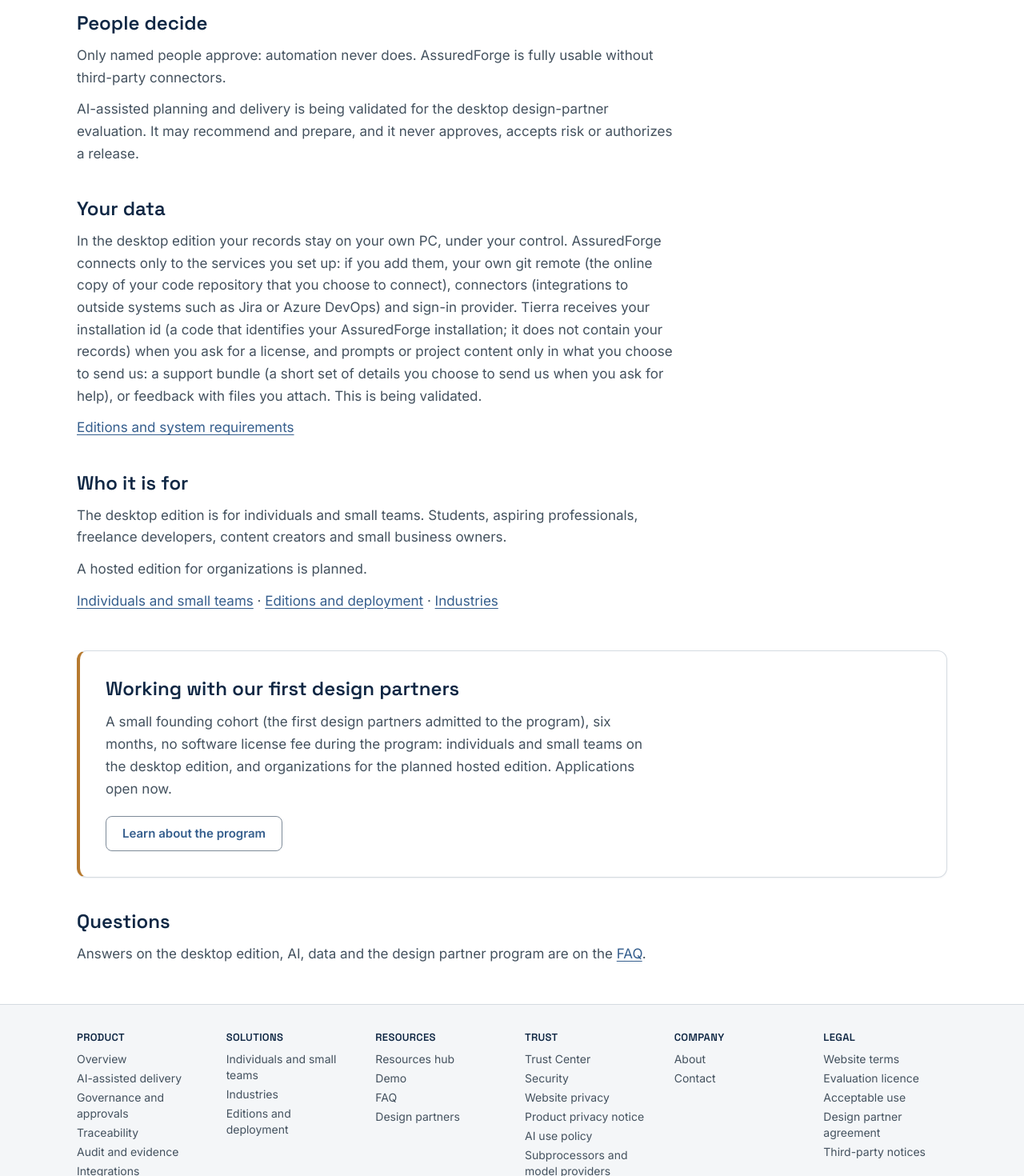
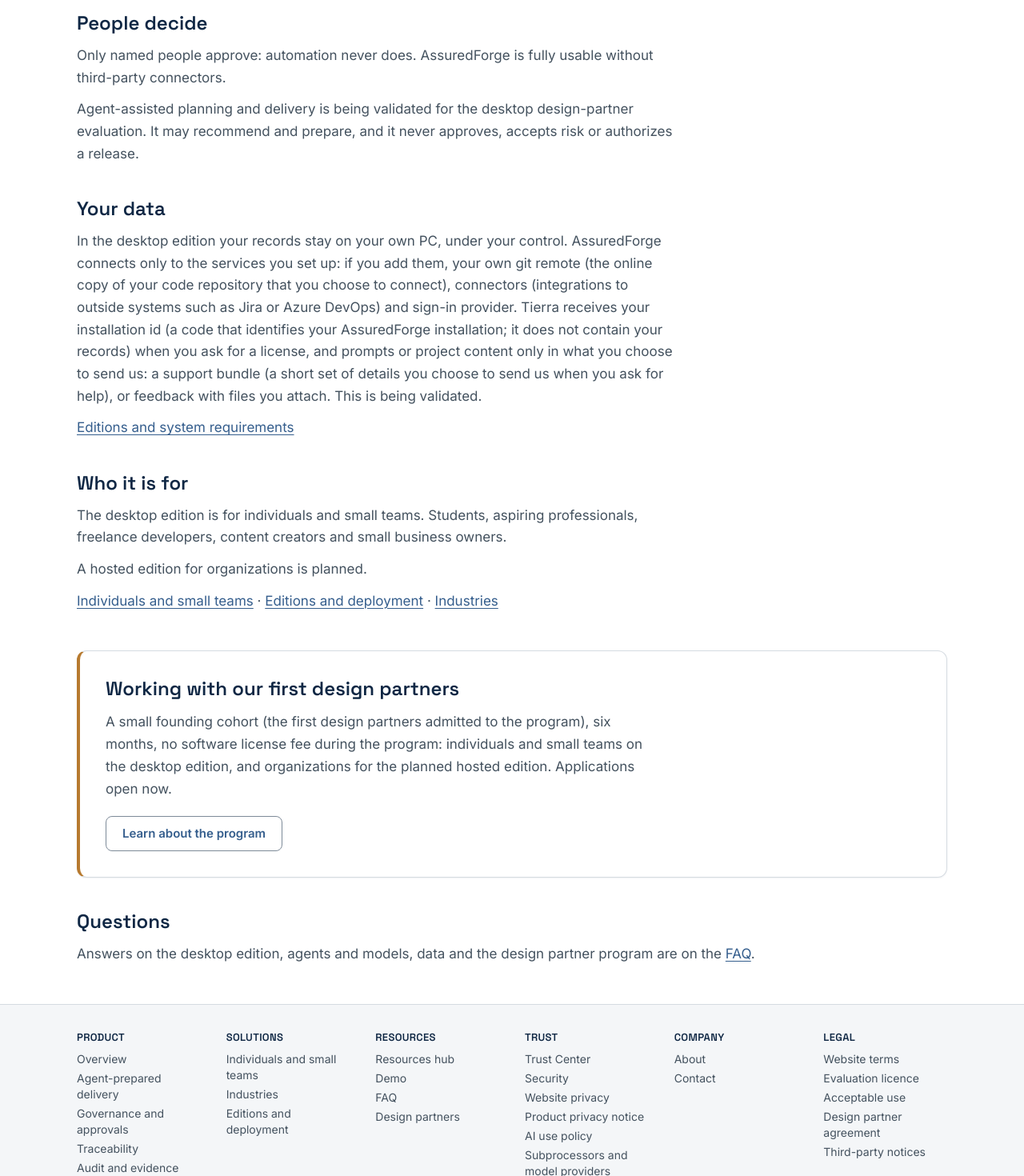
Before and after one commit to burri-us/assuredforge-site, a Next.js app: page / in a window 1280 px wide. Shown: the part 1940-3410 px from the top of the page at 80% size. Built offline with nearby package versions, Linux system fonts and the light colour scheme.

Commit message:
DEC-577 copy round draft: no AI in headlines, names and product copy (disclosure, legal and policy texts unchanged pending the owner); plan in docs/DEC-577-COPY-ROUND.md; local only

```diff
--- a/components/AiWording.tsx
+++ b/components/AiWording.tsx
@@ -21,28 +21,28 @@ export const AI = ON
   ? {
       // ---- NEW WORDING (needs the owner's decision) ----
       tag: "Design-partner evaluation",
-      heroTitle: "Governed software delivery, with AI that never approves.",
+      heroTitle: "Governed software delivery, where agents prepare and people decide.",
       heroLead:
-        "AssuredForge runs AI-assisted delivery under your rules: every requirement traced, the approvals the governance requires given by named people, and every action in an audit chain you can prove.",
+        "AssuredForge runs agent-assisted delivery under your rules: every requirement traced, the approvals the governance requires given by named people, and every action in an audit chain you can prove.",
       homeBlock:
-        "AI-assisted planning and delivery runs under human governance: people set the governance, give the approvals it requires and handle every exception, and AI never approves, accepts risk or authorizes a release. This is being validated.", // CL-40R, CL-46 (OI-474 WS-3, DEC-559)
+        "Agent-assisted planning and delivery runs under human governance: people set the governance, give the approvals it requires and handle every exception, and agents never approve, accept risk or authorize a release. This is being validated.", // CL-40R, CL-46 (OI-474 WS-3, DEC-559)
       deliverTile:
-        "AI-assisted planning and delivery runs on your own PC with your own model key. Every run has a run budget and a monthly limit, with defaults you change in Setup. Model execution stays off until an administrator turns it on.", // CL-19, CL-49
+        "Agent-assisted planning and delivery runs on your own PC with your own model key. Every run has a run budget and a monthly limit, with defaults you change in Setup. Model execution stays off until an administrator turns it on.", // CL-19, CL-49
       deliverStatus: "Being validated", // CL-46 (one label for AI everywhere)
       productLead:
-        "AI-assisted planning and delivery runs under human governance: people set the governance, give the approvals it requires and handle every exception, and AI never approves, accepts risk or authorizes a release.", // CL-40R
-      proof4: "Use your own AI model key", // CL-47 (Being validated)
+        "Agent-assisted planning and delivery runs under human governance: people set the governance, give the approvals it requires and handle every exception, and agents never approve, accept risk or authorize a release.", // CL-40R
+      proof4: "Use your own model key", // CL-47 (Being validated)
       dataModel: "Your data, your model key",
       dataModelSentence: "You use your own model key. Every run has a run budget and a monthly limit, with defaults you change in Setup. ", // CL-47, CL-49
       // CL-48: technical pages, FAQ and quick start only.
       modelPath: "The evaluation kit works with your own Anthropic API key. Other model sources appear in Setup only once they are supported for your installed version.",
       // WR-04: how it works, in plain words.
       how: [
-        { t: "AI builds", d: "AI-assisted planning and delivery prepares the work for a Feature, under human governance." }, // CL-40R
-        { t: "Independent tests check", d: "Each AI-built delivery is checked by an independent test suite written from the requirements, which stays fixed across reworks." }, // CL-50
+        { t: "Agents build", d: "Agent-assisted planning and delivery prepares the work for a Feature, under human governance." }, // CL-40R
+        { t: "Independent tests check", d: "Each agent-built delivery is checked by an independent test suite written from the requirements, which stays fixed across reworks." }, // CL-50
       ],
-      flow: ["Requirement", "AI builds", "Independent tests", "Your approval", "Release and proof"],
-      flowAlt: "Five steps in order: a requirement is recorded, AI builds the work, independent tests check it, you approve it, and it is released with the proof recorded.",
+      flow: ["Requirement", "Agents build", "Independent tests", "Your approval", "Release and proof"],
+      flowAlt: "Five steps in order: a requirement is recorded, agents build the work, independent tests check it, you approve it, and it is released with the proof recorded.",
       demoShot: "Model key, run budget and monthly limit (Setup)",
       installStep: "Create your Tenant, then enter your own model key in Setup. Model execution stays off until an administrator turns it on.",
       securityFlow:
@@ -51,8 +51,8 @@ export const AI = ON
       faqCost: "Model usage is billed to you by your own provider; Tierra does not resell, bill or mark up model usage.", // CL-55
       ownKeyBilling: "You use your own model key; your provider bills you for its usage.", // CL-52 (DEC-439)
       productPoints: [
-        "AI-assisted planning and delivery runs on your own PC with your own model source and credentials.", // CL-19
-        "Each AI-built delivery is checked by an independent test suite written from the requirements, which stays fixed across reworks.", // CL-50
+        "Agent-assisted planning and delivery runs on your own PC with your own model source and credentials.", // CL-19
+        "Each agent-built delivery is checked by an independent test suite written from the requirements, which stays fixed across reworks.", // CL-50
         "You use your own model key.", // CL-47
         "Every run has a run budget and a monthly limit, with defaults you change in Setup. Model execution stays off until an administrator turns it on in Setup as a signed, recorded decision.", // CL-49, CL-19
         "A named person gives the approvals the governance requires before anything is released.", // CL-40R
@@ -66,11 +66,11 @@ export const AI = ON
       heroLead:
         "AssuredForge governs software delivery under your rules: every requirement traced, every release approved and signed by a named person, every action in a tamper-evident audit chain.",
       homeBlock:
-        "AI-assisted planning and delivery is being validated for the desktop design-partner evaluation. It may recommend and prepare, and it never approves, accepts risk or authorizes a release.", // CL-40R, CL-46 (Being validated)
-      deliverTile: "AI-assisted planning and delivery is being validated for the desktop design-partner evaluation. It may recommend and prepare; people decide.", // CL-46
+        "Agent-assisted planning and delivery is being validated for the desktop design-partner evaluation. It may recommend and prepare, and it never approves, accepts risk or authorizes a release.", // CL-40R, CL-46 (Being validated)
+      deliverTile: "Agent-assisted planning and delivery is being validated for the desktop design-partner evaluation. It may recommend and prepare; people decide.", // CL-46
       deliverStatus: "Being validated",
       productLead:
-        "AI-assisted planning and delivery is being validated for the desktop design-partner evaluation. It may recommend and prepare, and it never approves, accepts risk or authorizes a release.", // CL-40R, CL-46
+        "Agent-assisted planning and delivery is being validated for the desktop design-partner evaluation. It may recommend and prepare, and it never approves, accepts risk or authorizes a release.", // CL-40R, CL-46
       proof4: "Works on its own, without third-party connectors", // CL-16
       dataModel: "Your data",
       dataModelSentence: "",
--- a/components/Layout.tsx
+++ b/components/Layout.tsx
@@ -19,7 +19,7 @@ const NAV = [
 
 // Mega-footer: Product, Solutions, Resources, Trust, Company, Legal (website review Sec. 2 item 8).
 const FOOTER: { title: string; links: [string, string][] }[] = [
-  { title: "Product", links: [["Overview", "/platform/"], ["AI-assisted delivery", "/product/ai-assisted-delivery/"], ["Governance and approvals", "/product/governance/"], ["Traceability", "/product/traceability/"], ["Audit and evidence", "/product/audit/"], ["Integrations", "/product/integrations/"], ["Works with", "/works-with/"]] },
+  { title: "Product", links: [["Overview", "/platform/"], ["Agent-prepared delivery", "/product/ai-assisted-delivery/"], ["Governance and approvals", "/product/governance/"], ["Traceability", "/product/traceability/"], ["Audit and evidence", "/product/audit/"], ["Integrations", "/product/integrations/"], ["Works with", "/works-with/"]] },
   { title: "Solutions", links: [["Individuals and small teams", "/solutions/individuals/"], ["Industries", "/industries/"], ["Editions and deployment", "/deployment/"]] },
   { title: "Resources", links: [["Resources hub", "/resources/"], ["Demo", "/demo/"], ["FAQ", "/faq/"], ["Design partners", "/design-partners/"]] },
   { title: "Trust", links: [["Trust Center", "/trust/"], ["Security", "/security/"], ["Website privacy", "/privacy/"], ["Product privacy notice", "/trust/product-privacy/"], ["AI use policy", "/trust/ai-use-policy/"], ["Subprocessors and model providers", "/trust/subprocessors/"], ["Responsible disclosure", "/trust/disclosure/"], ["Accessibility", "/trust/accessibility/"]] },
--- a/components/Registered.ts
+++ b/components/Registered.ts
@@ -42,8 +42,8 @@ export type WorksWithItem = { name: string; status: Extract<StatusKind, "support
 export type WorksWithGroup = { id: string; title: string; aiOnly?: boolean; intro: string | null; items: WorksWithItem[] | null; asOf: string | null; limits?: string[] };
 
 export const WORKS_WITH_PAGE: { description: string | null; lead: string | null; badges: string | null } = {
-  description: "Not tied to one technology or one AI provider.", // CL-WW-00
-  lead: "Not tied to one technology or one AI provider.", // CL-WW-00
+  description: "Not tied to one technology or one model provider.", // CL-WW-00
+  lead: "Not tied to one technology or one model provider.", // CL-WW-00
   // Badge definitions (DEC-470 (5)).
   badges: "Supported: a recorded live run on the current kit's code line. Being validated: built and tested, no live run on the current kit. Planned: not built.",
 };
@@ -72,7 +72,7 @@ export const WORKS_WITH: WorksWithGroup[] = [
     limits: ["Runs on Windows 11 with Docker Desktop.", "A Mac version of the desktop edition is planned."], // CL-54, CL-56
   },
   { // CL-WW-02; CL-48: Works with is a technical page, provider names only for sources with live evidence (today Anthropic)
-    id: "model-sources", title: "AI model sources", aiOnly: true,
+    id: "model-sources", title: "Model sources", aiOnly: true,
     intro: "Chosen in Setup, with no default.", // CL-WW-02 wording; "choose the model source" is barred (DEC-430 (6), switch check)
     items: [
       ANTHROPIC_SUPPORTED_SINCE
--- a/pages/index.tsx
+++ b/pages/index.tsx
@@ -33,7 +33,7 @@ const TILES = [
   { title: "Govern", Icon: GateIcon, href: "/product/governance/", status: "Available today", text: "The approvals the governance requires, signed by named people whose roles are granted for the whole Tenant (your organization's account), a Workspace or a Portfolio, and release governance enforced by the platform, not by convention." }, // CL-04, CL-05, CL-13; no "Gates" on the site (assessor, sweep item 1)
   { title: "Trace", Icon: ThreadIcon, href: "/product/traceability/", status: "Available today", text: "One connected record from requirement to Release, approval, push and recorded deployment, and back." }, // CL-03
   { title: "Prove", Icon: ShieldCheckIcon, href: "/product/audit/", status: "Available today", text: "Every governed action in a tamper-evident audit chain (a record whose entries cannot be updated or deleted by any role) that you can verify and export." }, // CL-06, CL-07
-  { title: "Deliver with AI", Icon: CheckIcon, href: "/product/ai-assisted-delivery/", status: AI.deliverStatus, text: AI.deliverTile }, // CL-19, CL-40R, CL-49 (on) / DEC-439 O-4 (hold)
+  { title: "Build", Icon: CheckIcon, href: "/product/ai-assisted-delivery/", status: AI.deliverStatus, text: AI.deliverTile }, // CL-19, CL-40R, CL-49 (on) / DEC-439 O-4 (hold)
 ];
 
 export default function Home() {
@@ -75,7 +75,7 @@ export default function Home() {
       <Section title="Who approved what, and why?">
         {/* CL-03, CL-05, CL-06. The AI sentence follows the WS-01 switch. */}
         <p className="max-w-[70ch]">
-          {AI.available ? "AI makes that harder. " : ""}AssuredForge makes it provable: every requirement, approval, release and deployment is
+          {AI.available ? "Agent-built work makes that harder. " : ""}AssuredForge makes it provable: every requirement, approval, release and deployment is
           traceable and attributable to a named person, whether you are on your own or in a team.
         </p>
       </Section>
@@ -141,7 +141,7 @@ export default function Home() {
       </section>
 
       <Section title="Questions">
-        <p>Answers on the desktop edition, AI, data and the design partner program are on the <Link href="/faq/">FAQ</Link>.</p>
+        <p>Answers on the desktop edition, agents and models, data and the design partner program are on the <Link href="/faq/">FAQ</Link>.</p>
       </Section>
     </Layout>
   );
--- a/pages/platform.tsx
+++ b/pages/platform.tsx
@@ -28,7 +28,7 @@ export default function Platform() {
         {/* CL-16, CL-17, CL-18 verbatim (assessor, sweep item 8: one connector status from CL-17) */}
         <p>AssuredForge is fully usable without third-party connectors (integrations to outside systems such as Jira or Azure DevOps) and without an assistant. Optional connectors for Jira, Confluence, Bitbucket and Azure DevOps exist. Connecting a partner&apos;s systems is set up together, by agreement, during the program. GitHub and GitLab are planned; PTC Windchill is planned with design partners. A connector write into an external tool needs a signed human decision.</p>
       </Section>
-      <Section title={AI.available ? "AI-assisted delivery" : "AI assistance"}>
+      <Section title="Agents prepare, people decide">
         {/* WS-01 switch: components/AiWording.tsx. CL-19, CL-40R, CL-46 (on) / hold wording DEC-439 O-4. CL-46 state: Being validated. */}
         <p><Status kind="validated" /></p>
         <p>{AI.productLead}</p>
--- a/pages/product/ai-assisted-delivery.tsx
+++ b/pages/product/ai-assisted-delivery.tsx
@@ -6,13 +6,13 @@ import { Bullets, ShotSlot, Status } from "../../components/Blocks";
 // DRAFT COPY. WS-01: the lead and the section below follow the switch in components/AiWording.tsx.
 export default function AiDelivery() {
   return (
-    <Layout title="AI-assisted delivery | AssuredForge" description="How AI assistance fits inside AssuredForge's governance: AI prepares and recommends, independent checks test, and only named people approve.">
-      <Title lead={AI.productLead}>AI-assisted delivery</Title>
+    <Layout title="Agent-prepared delivery | AssuredForge" description="How agents fit inside AssuredForge's governance: agents prepare and recommend, independent checks test, and only named people approve.">
+      <Title lead={AI.productLead}>Agent-prepared delivery</Title>
       <p className="mt-4"><Status kind="validated" />{/* CL-46: Being validated */}</p>
 
       <Section title="The rule that does not change">
         {/* CL-04: current, enforced. */}
-        <p>Only people approve. Automation and AI may recommend and prepare; they never approve, accept risk or authorize a release.</p>
+        <p>Only people approve. Automation and agents may recommend and prepare; they never approve, accept risk or authorize a release.</p>
       </Section>
 
       {AI.available ? (
@@ -31,7 +31,7 @@ export default function AiDelivery() {
       ) : (
         <Section title="Being validated">
           {/* CL-19, CL-46 (hold wording, DEC-439 O-4) */}
-          <p>AI-assisted planning and delivery is being validated for the desktop design-partner evaluation.</p>
+          <p>Agent-assisted planning and delivery is being validated for the desktop design-partner evaluation.</p>
         </Section>
       )}
 
@@ -45,7 +45,7 @@ export default function AiDelivery() {
         </Section>
       ) : (
         <Section title="The rules that will apply">
-          <p>The <Link href="/trust/ai-use-policy/">AI use policy</Link> (interim) states the rules for when AI assistance becomes available.</p>
+          <p>The <Link href="/trust/ai-use-policy/">AI use policy</Link> (interim) states the rules for when agent assistance becomes available.</p>
         </Section>
       )}
     </Layout>
```
Also changed, not shown: pages/faq.tsx (+4 -4 lines), 1 other file (tests, documents, lock files or other folders).
